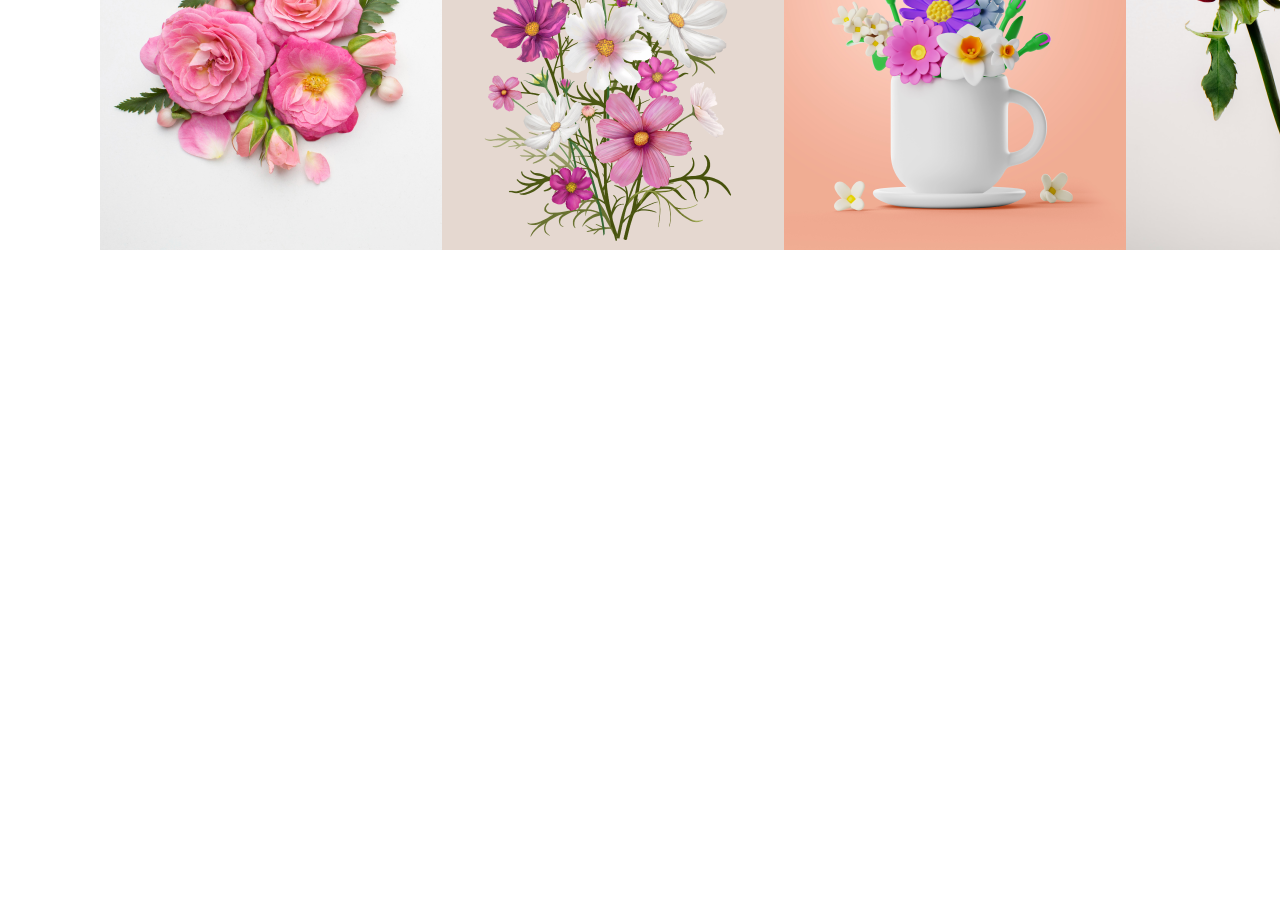
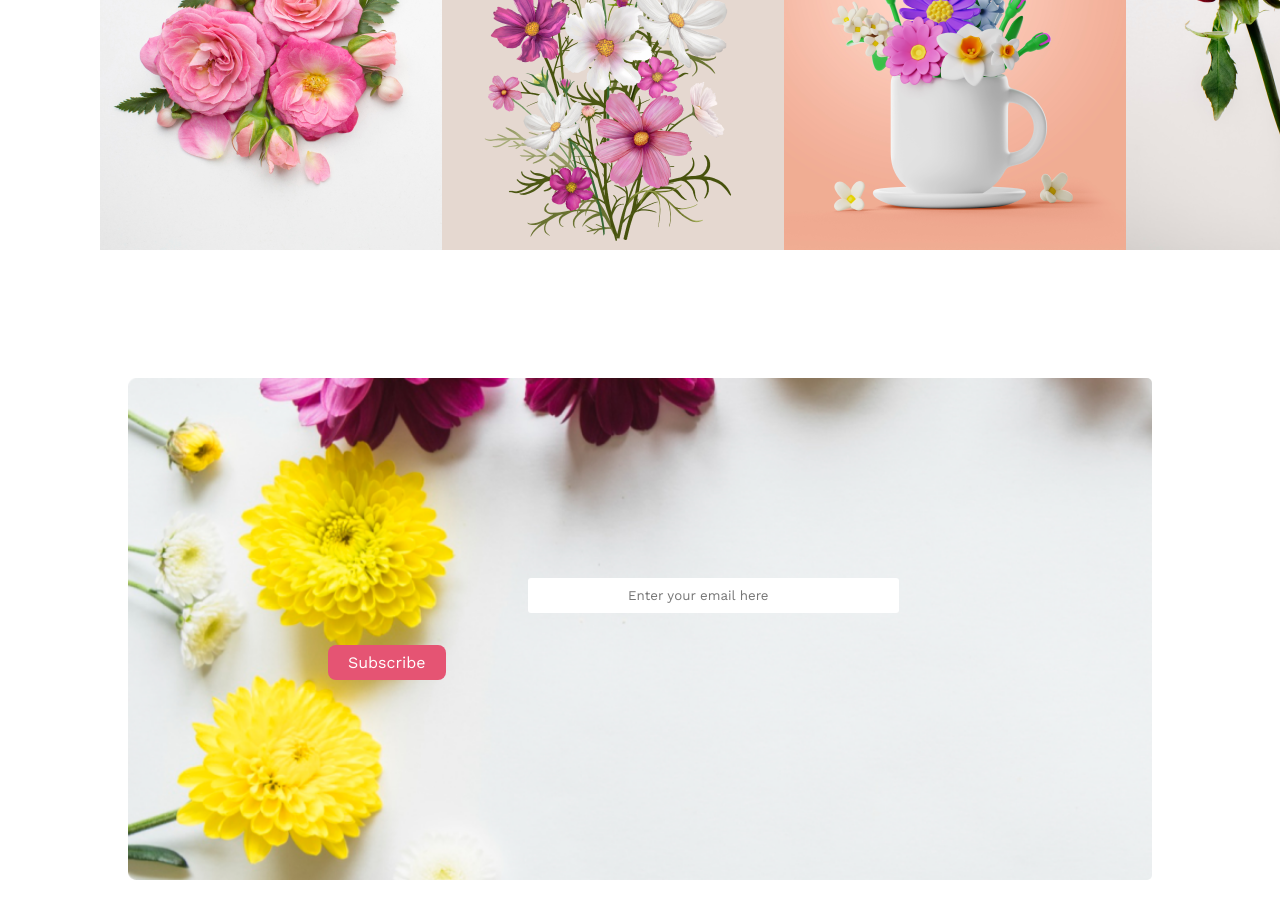
Before and after one commit to rakib4190/flower-shop, a plain HTML site: page index.html in a window 1280 px wide. Shown: the part 2859-3777 px from the top of the page. Before the commit the page ends 3159 px from the top, so only its background shows below. Drawn offline with nearby package versions, Linux system fonts and the light colour scheme.

Commit message:
deals section complete

```diff
--- a/index.html
+++ b/index.html
@@ -99,6 +99,14 @@
         <img src="./images/Rectangle 6.png" alt="" />
       </div>
     </section>
-    <!-- Social Section  Section End-->
+    <!-- Social Section  End-->
+    <!-- Deals  Section started-->
+    <section>
+      <div class="deals-container">
+        <input class="search" type="text" placeholder="Enter your email here" />
+        <button class="btn btn2">Subscribe</button>
+      </div>
+    </section>
+    <!-- deals  Section End-->
   </body>
 </html>
--- a/style.css
+++ b/style.css
@@ -196,3 +196,31 @@
 }
 
 /* Social Section End*/
+
+
+/* Deals Section start*/
+
+.deals-container {
+    background-image: url(./images/Rectangle\ 9.png);
+    background-size: cover;
+    background-repeat: no-repeat;
+    margin: 128px;
+    padding: 200px;
+    border-radius: 5px;
+}
+
+.search {
+    margin-left: 200px;
+    padding: 10px 100px;
+    border: none;
+    border-radius: 3px;
+}
+
+.btn2 {
+    padding: 8px 20px;
+    font-size: 16px;
+    font-weight: 400;
+
+}
+
+/* deals Section End*/
```
